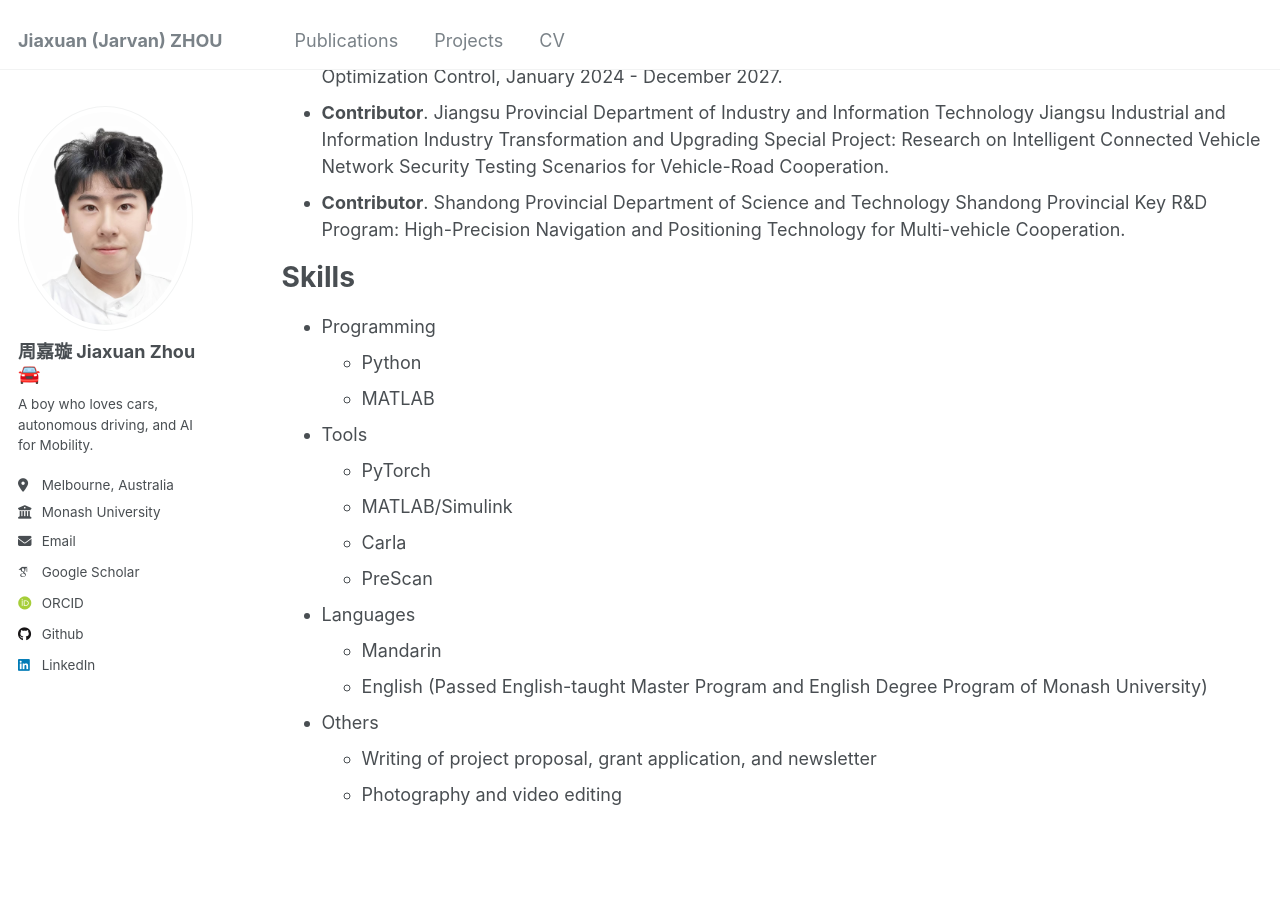
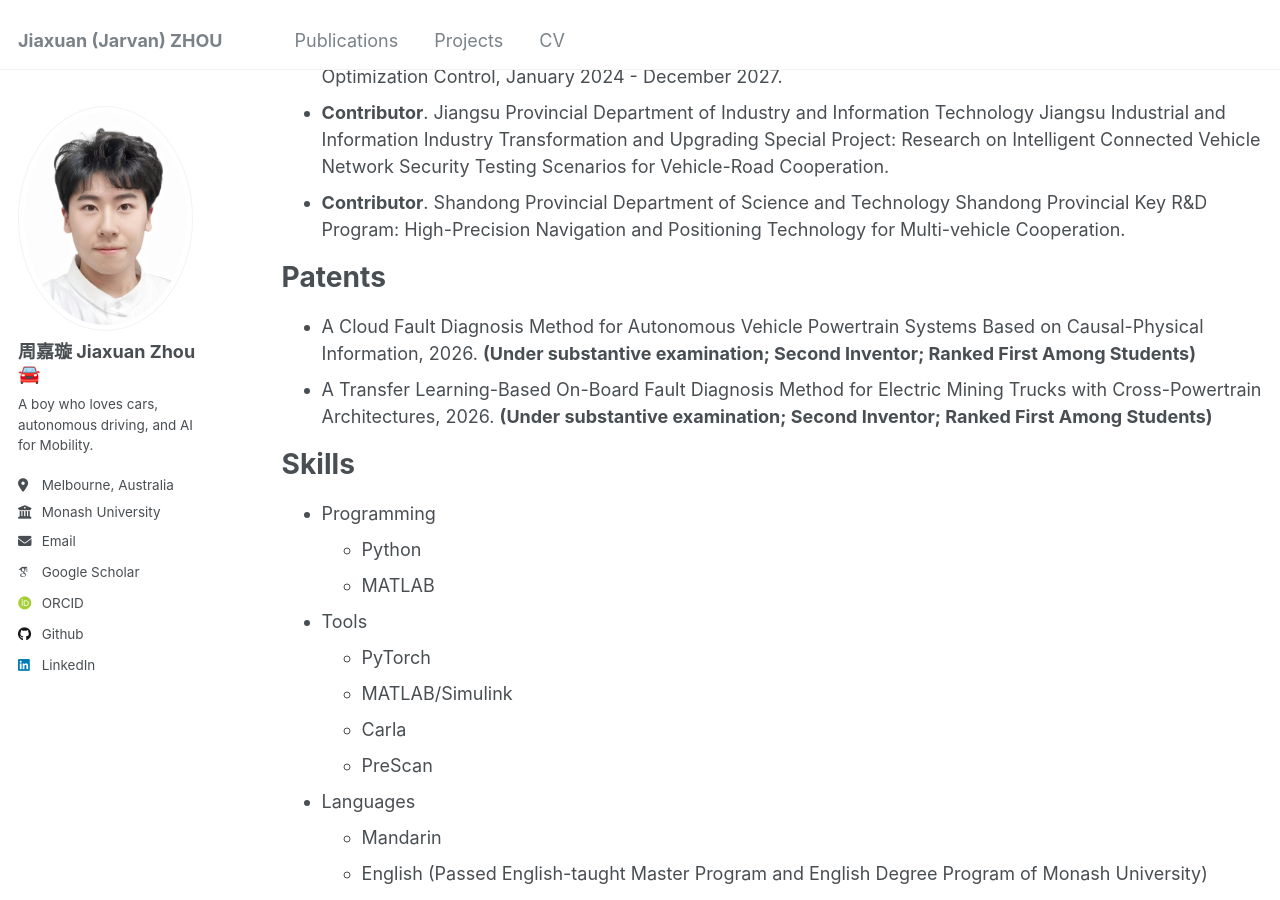
Before and after one commit to jarvanzhouz/jarvanzhouz.github.io, a Jekyll site: the page built from _pages/cv.md, in a window 1280 px wide and 900 px high, scrolled down 1883 px. Built offline with Jekyll 4.4.1, drawn with Linux system fonts in a browser that asks for light colours; some web fonts are replaced.

Commit message:
Add patent information to CV

```diff
--- a/_pages/cv.md
+++ b/_pages/cv.md
@@ -63,6 +63,12 @@ Projects
 * **Contributor**. Jiangsu Provincial Department of Industry and Information Technology Jiangsu Industrial and Information Industry Transformation and Upgrading Special Project: Research on Intelligent Connected Vehicle Network Security Testing Scenarios for Vehicle-Road Cooperation.
 * **Contributor**. Shandong Provincial Department of Science and Technology Shandong Provincial Key R&D Program: High-Precision Navigation and Positioning Technology for Multi-vehicle Cooperation.
 
+
+Patents
+=======
+* A Cloud Fault Diagnosis Method for Autonomous Vehicle Powertrain Systems Based on Causal-Physical Information, 2026. **(Under substantive examination; Second Inventor; Ranked First Among Students)**
+* A Transfer Learning-Based On-Board Fault Diagnosis Method for Electric Mining Trucks with Cross-Powertrain Architectures, 2026. **(Under substantive examination; Second Inventor; Ranked First Among Students)**
+
 Skills
 ======
 * Programming
```
